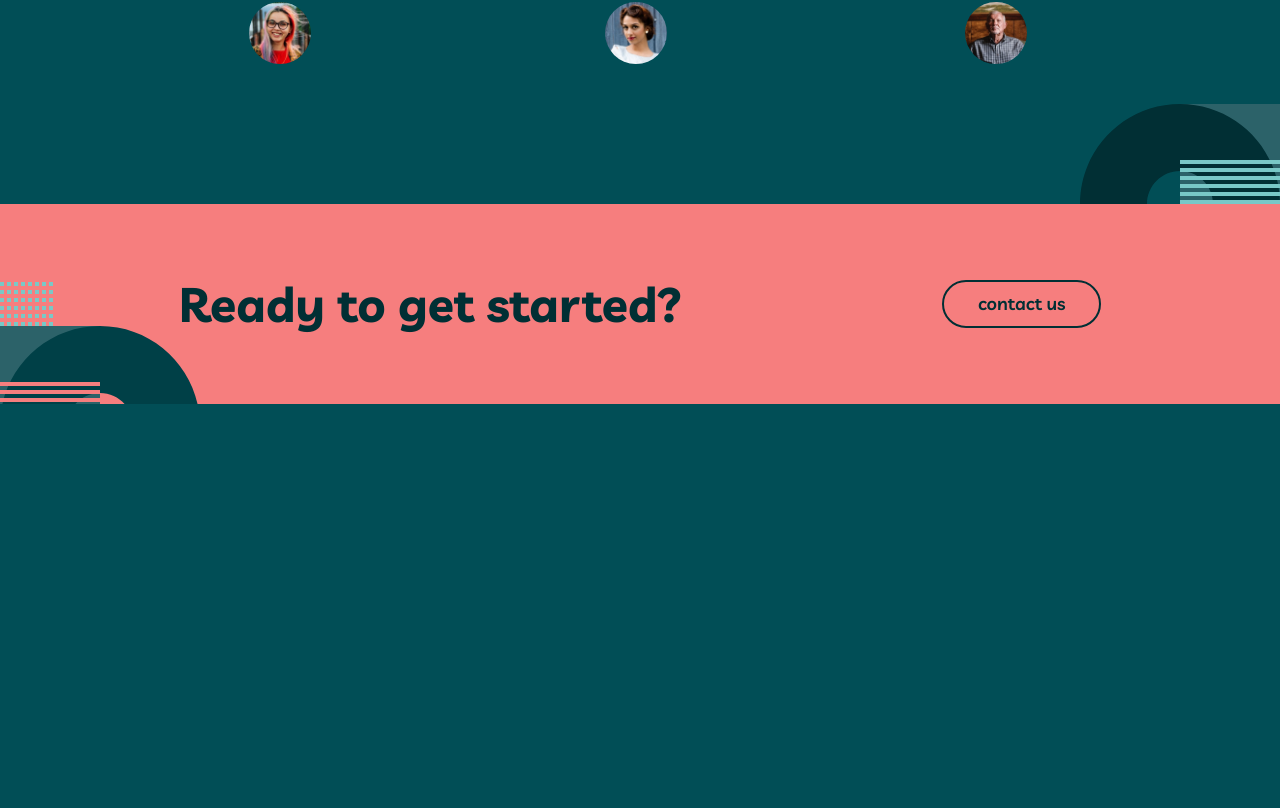
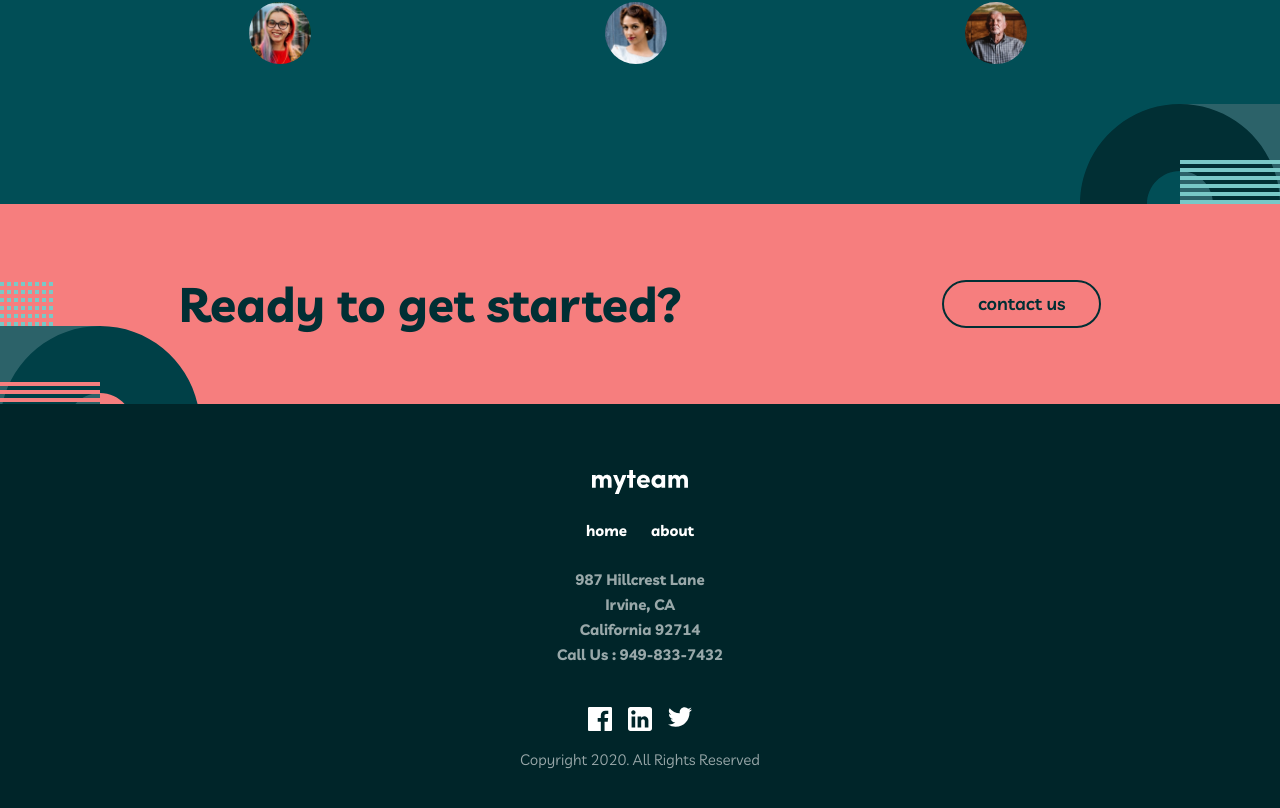
Before and after one commit to mrvicthor/myteam-multiweb, a Next.js app: page / in a window 1280 px wide. Shown: the part 1868-2676 px from the top of the page. Before the commit the page ends 2272 px from the top, so only its background shows below. Built offline with nearby package versions, Linux system fonts and the light colour scheme.

Commit message:
added footer page

```diff
--- a/app/components/banner/index.tsx
+++ b/app/components/banner/index.tsx
@@ -6,12 +6,12 @@ import Image from "next/image";
 const Banner = () => {
   return (
     <section>
-      <div className="pt-[5rem]  text-[#ffffff] md:pt-[7rem] lg:pt-[8.0625rem] lg:max-w-[69.375rem] lg:mx-auto">
+      <div className="pt-[5rem] text-[#ffffff] md:pt-[7rem] lg:pt-[8.0625rem] container">
         <div className="flex flex-col gap-[1.125rem] lg:flex-row lg:px-8 lg:gap-[1.875rem]">
           <h1 className="font-bold text-[2.5rem] leading-[2.5rem] text-center md:text-[4rem] leading-[3.5rem] lg:w-[39.6875rem] lg:text-[6.25rem] lg:leading-[6.25rem] lg:text-left">
             Find the <br /> best <span className="text-[#f67e7e]">talent</span>
           </h1>
-          <div className="px-8 lg:w-[27.8125rem] lg:px-0 lg:grid lg:gap-[4.9375rem]">
+          <div className="px-2 lg:w-[27.8125rem] lg:px-0 lg:grid lg:gap-[4.9375rem]">
             <div className="hidden lg:block bg-[#79C8C7] h-[0.25rem] w-[3.125rem]" />
             <p className="font-semibold text-center text-[0.9375rem] leading-[1.75rem] lg:text-justify lg:text-[1.125rem]">
               Finding the right people and building high performing teams can be
--- /dev/null
+++ b/app/components/footer/index.tsx
@@ -0,0 +1,95 @@
+import Link from "next/link";
+import logo from "./images/logo.svg";
+import facebookLogo from "./images/icon-facebook.svg";
+import linkedInLogo from "./images/icon-icon-linkedin.svg";
+import twitterLogo from "./images/icon-icon-twitter.svg";
+import Image from "next/image";
+const Footer = () => {
+  return (
+    <footer className="bg-[#002529] pt-[4.125rem] pb-[4rem] text-[#ffffff]">
+      <section className="container space-y-[1.5rem]">
+        <div className="flex flex-col items-center space-y-[1.5rem]">
+          <div className="h-[1.5rem] w-[6rem] relative">
+            <Link href="/" className="h-[1.5rem] w-[1.5rem]">
+              <Image
+                src={`/images/logo.svg`}
+                alt="my-team logo"
+                className="object-cover"
+                width="300"
+                height="500"
+              />
+            </Link>
+          </div>
+          <div className="flex space-x-[1.5rem] leading-[1.5625rem]">
+            <Link href="/" className="font-bold text-[0.9375rem]">
+              home
+            </Link>
+            <Link
+              href="/about"
+              className="font-bold text-[0.9375rem] leading-[1.5625rem]"
+            >
+              about
+            </Link>
+          </div>
+        </div>
+        <div className="text-center opacity-60 font-bold text-[0.9375rem] leading-[1.5625rem]">
+          987 Hillcrest Lane
+          <br />
+          Irvine, CA
+          <br />
+          California 92714
+          <br />
+          Call Us : 949-833-7432
+        </div>
+        <div className="pt-[1rem]">
+          <div className="flex space-x-4 items-center justify-center">
+            <a
+              href="https://www.facebook.com/outtaspace1"
+              target="_blank"
+              className="h-[1.5rem] w-[1.5rem] rounded hover:text-[#f67e7e] block relative rounded-md"
+            >
+              <Image
+                src={`/images/icon-facebook.svg`}
+                alt="Facebook logo"
+                className="object-cover"
+                width="24"
+                height="24"
+              />
+            </a>
+            <a
+              href="https://www.linkedin.com/in/victor-eleanya-87a06543/"
+              target="_blank"
+              className="h-[1.5rem] w-[1.5rem] hover:text-[#f67e7e] block relative rounded-md"
+            >
+              <Image
+                src={`/images/icon-linkedin.svg`}
+                alt="LinkedIn logo"
+                className="object-cover"
+                width="24"
+                height="24"
+              />
+            </a>
+            <a
+              href="https://twitter.com/eva_skillz"
+              target="_blank"
+              className="h-[1.5rem] w-[1.5rem] hover:text-[#f67e7e] block relative rounded-md"
+            >
+              <Image
+                src={`/images/icon-twitter.svg`}
+                alt="Twitter logo"
+                className="object-cover"
+                width="24"
+                height="24"
+              />
+            </a>
+          </div>
+          <p className="text-center mt-4 opacity-60 text-[0.9375rem] leading-[1.5625rem]">
+            Copyright 2020. All Rights Reserved
+          </p>
+        </div>
+      </section>
+    </footer>
+  );
+};
+
+export default Footer;
--- a/app/components/header/index.tsx
+++ b/app/components/header/index.tsx
@@ -12,7 +12,7 @@ const Header = () => {
 
   return (
     <header>
-      <div className="px-6 pt-[3rem] md:px-[2.5rem] lg:max-w-[69.375rem] lg:mx-auto lg:pt-[4.5625rem]">
+      <div className="pt-[3rem] md:px-[2.5rem] container lg:pt-[4.5625rem]">
         <div className="flex justify-between items-center text-[#ffffff]">
           <Link href="/" className="">
             <Image src={logo} alt="my-team logo" />
--- a/app/components/index.tsx
+++ b/app/components/index.tsx
@@ -7,6 +7,7 @@ import Service from "./service";
 import Testimonials from "./testimonials";
 import Testimonial from "./testimony";
 import Suggestion from "./suggestion";
+import Footer from "./footer";
 
 export {
   Services,
@@ -18,4 +19,5 @@ export {
   Testimonials,
   Testimonial,
   Suggestion,
+  Footer,
 };
--- a/app/components/services/index.tsx
+++ b/app/components/services/index.tsx
@@ -37,7 +37,7 @@ const Services = () => {
       <div className="h-[15.25rem] w-[12.5rem] absolute -right-[6.25rem] overflow-hidden lg:bottom-0">
         <Image src={bgpattern3} alt="background-pattern-home-3" className="" />
       </div>
-      <div className="py-[4rem] px-[1.5rem] md:px-[6.125rem] md:py-[6.25rem] lg:py-[8.75rem] lg:max-w-[69.375rem] lg:mx-auto lg:flex lg:gap-[6.8125rem] lg:px-8">
+      <div className="py-[4rem]  md:px-[6.125rem] md:py-[6.25rem] lg:py-[8.75rem] container lg:flex lg:gap-[6.8125rem] lg:px-8">
         <div className="w-[15rem] md:w-[27.8125rem] lg:w-[30rem]">
           <div className="bg-[#F67E7E] h-[0.25rem] w-[3.125rem]" />
           <article className="mt-[2rem] lg:h-[9rem] lg:mt-[3.375rem]">
--- a/app/components/suggestion/index.tsx
+++ b/app/components/suggestion/index.tsx
@@ -8,7 +8,7 @@ const Suggestion = () => {
       <div className="absolute top-[11.25rem] md:top-[4.875rem]">
         <Image src={bgpattern7} alt="background pattern 7" />
       </div>
-      <div className="px-1.5rem pt-[5.1875rem] md:pt-[4.75rem] lg:max-w-[69.375rem] lg:mx-auto lg:px-0">
+      <div className="pt-[5.1875rem] md:pt-[4.75rem] container lg:px-0">
         <div className=" flex flex-col items-center justify-center gap-[1.5rem] md:flex-row md:gap-[5.25rem] lg:gap-[16.25rem]">
           <p className="text-[#012F34] font-bold text-[2rem] leading-[2rem] text-center lg:text-[3rem] lg:leading-[3rem]">
             Ready to get <br className="md:hidden" />
--- a/app/components/testimonials/index.tsx
+++ b/app/components/testimonials/index.tsx
@@ -38,7 +38,7 @@ const Testimonials = () => {
       <div className="absolute bottom-0 right-0">
         <Image src={bgpattern5} alt="background pattern" />
       </div>
-      <div className="px-6 pt-[2.5rem] pb-[10.25rem] md:px-[6.125rem] md:pt-0 md:pb-[6.25rem] lg:max-w-[69.375rem] lg:mx-auto lg:px-8 lg:pt-[2.5rem] lg:pb-[8.75rem]">
+      <div className="pt-[2.5rem] pb-[10.25rem] md:px-[6.125rem] md:pt-0 md:pb-[6.25rem] container lg:px-8 lg:pt-[2.5rem] lg:pb-[8.75rem]">
         <div>
           <h3 className="font-bold text-[2rem] leading-[2rem] text-center lg:text-[3rem] leading-[3rem]">
             Delivering real results for top companies. Some of our
--- a/app/layout.tsx
+++ b/app/layout.tsx
@@ -1,5 +1,5 @@
 import "../styles/globals.css";
-import { Header } from "./components";
+import { Header, Footer } from "./components";
 
 export default function RootLayout({
   children,
@@ -12,6 +12,7 @@ export default function RootLayout({
       <body className="bg-[#014E56]">
         <Header />
         {children}
+        <Footer />
       </body>
     </html>
   );
--- a/styles/globals.css
+++ b/styles/globals.css
@@ -18,6 +18,10 @@
 }
 
 @layer components {
+  .container {
+    max-width: 69.375rem;
+  }
+
   .sr-only {
     position: absolute;
     width: 1px;
--- a/tailwind.config.js
+++ b/tailwind.config.js
@@ -6,7 +6,12 @@ module.exports = {
     "./app/**/*.{js,ts,jsx,tsx}",
   ],
   theme: {
-    extend: {},
+    extend: {
+      container: {
+        center: true,
+        padding: "1.5rem",
+      },
+    },
   },
   plugins: [],
 };
```
